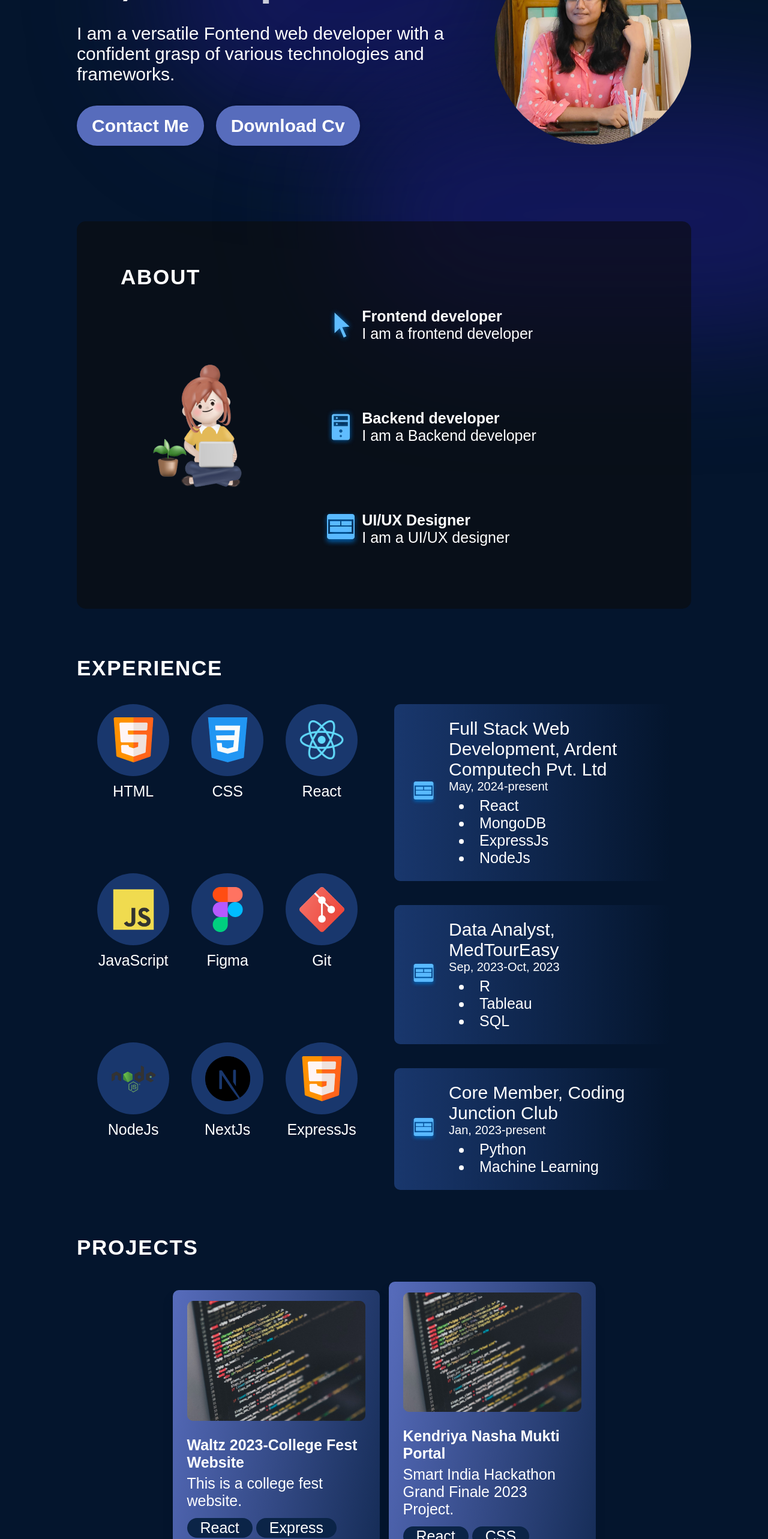
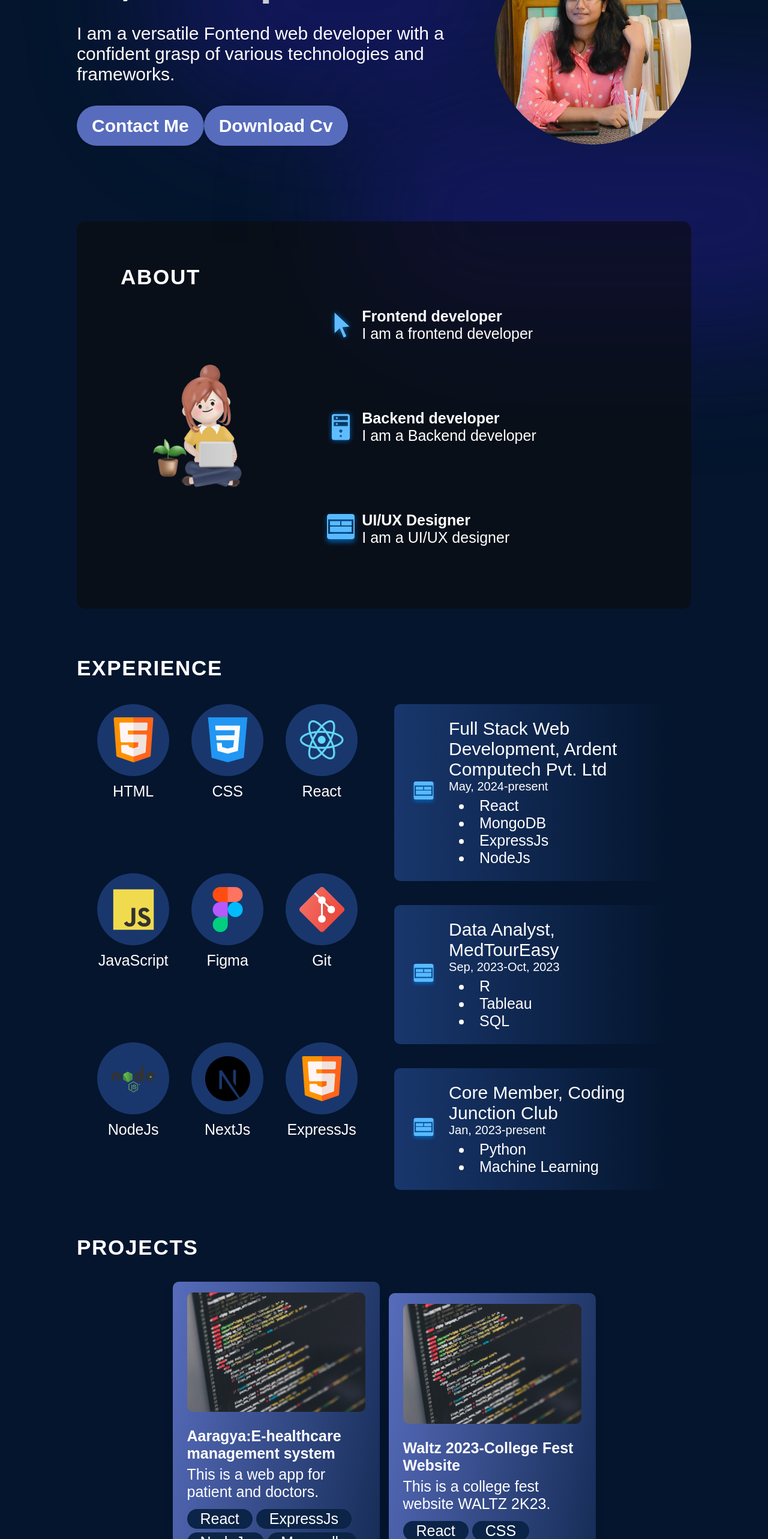
Before and after one commit to dipa-ghosh11/Portfolio, a React (Vite) app: page / in a window 1280 px wide. Shown: the part 234-2800 px from the top of the page at 60% size. Built offline with nearby package versions, Linux system fonts and the light colour scheme; the HTML template or start-up script is replaced by a standard one.

Commit message:
Updated code

```diff
--- a/src/Data/Projects.json
+++ b/src/Data/Projects.json
@@ -1,9 +1,17 @@
 [
+    {
+        "title":"Aaragya:E-healthcare management system",
+        "imageSrc": "project/project.png",
+        "description":"This is a web app for patient and doctors.",
+        "skills":["React","ExpressJs","NodeJs","Mongodb","AI/ML"],
+        "demo":"https://e-healthcare-management-system.vercel.app/",
+        "source":"https://github.com/dipa-ghosh11/E-healthcare-Management-System"
+    },
     {
         "title":"Waltz 2023-College Fest Website",
         "imageSrc": "project/project.png",
-        "description":"This is a college fest website.",
-        "skills":["React","Express","Node"],
+        "description":"This is a college fest website WALTZ 2K23.",
+        "skills":["React","CSS","UI/UX"],
         "demo":"https://waltz-client-bay.vercel.app/",
         "source":"https://github.com/dipa-ghosh11/waltz-client"
     },
@@ -11,18 +19,11 @@
         "title":"Kendriya Nasha Mukti Portal",
         "imageSrc": "project/project.png",
         "description":"Smart India Hackathon Grand Finale 2023 Project.",
-        "skills":["React","CSS","JavaScript"],
+        "skills":["React","CSS","NodeJs","Mongodb","ExpressJs"],
         "demo":"https://6639d2c4822f94b0a41cb18b--gregarious-tulumba-9063c0.netlify.app/",
         "source":"https://github.com/dipa-ghosh11/nmdb-sih"
-    },
-
-    {
-        "title":"Portfolio Project",
-        "imageSrc": "project/project.png",
-        "description":"This is my protfolio website. This is made using following stacks:",
-        "skills":["React","CSS","HTML"],
-        "demo":"https://starlit-croquembouche-4919bd.netlify.app/",
-        "source":"https://github.com/dipa-ghosh11/Portfolio"
     }
 
+
+
 ]
--- a/src/components/Hero/Hero.module.css
+++ b/src/components/Hero/Hero.module.css
@@ -34,16 +34,13 @@
     font-family:var(--font-roboto);
     margin-bottom: 52px;
 }
-
+/*
 .btn{
     display: flex;
-    /* flex-direction: row;
-    letter-spacing: 200px; */
-    /* align-items: center;
-    justify-content: center; */
-    /* gap: 200px; */
+    flex-wrap: wrap;
 
-}
+
+} */
 
 .contactBtn{
     text-decoration: none;
@@ -68,8 +65,9 @@
     padding: 17px 25px;
     box-shadow: 0 0 4px 0 rgba(0, 0, 0, 0.25);
     cursor: pointer;
-    margin-left: 20px;
-    margin-left: 20px;
+    margin-top: 20px;
+    /* margin-left: 20px; */
+
 }
 
 .heroImg{
@@ -134,4 +132,7 @@
     .content{
         align-items: center;
     }
+
+
+
 }
```
Also changed, not shown: src/components/Hero/Hero.jsx (+4 -4 lines).
